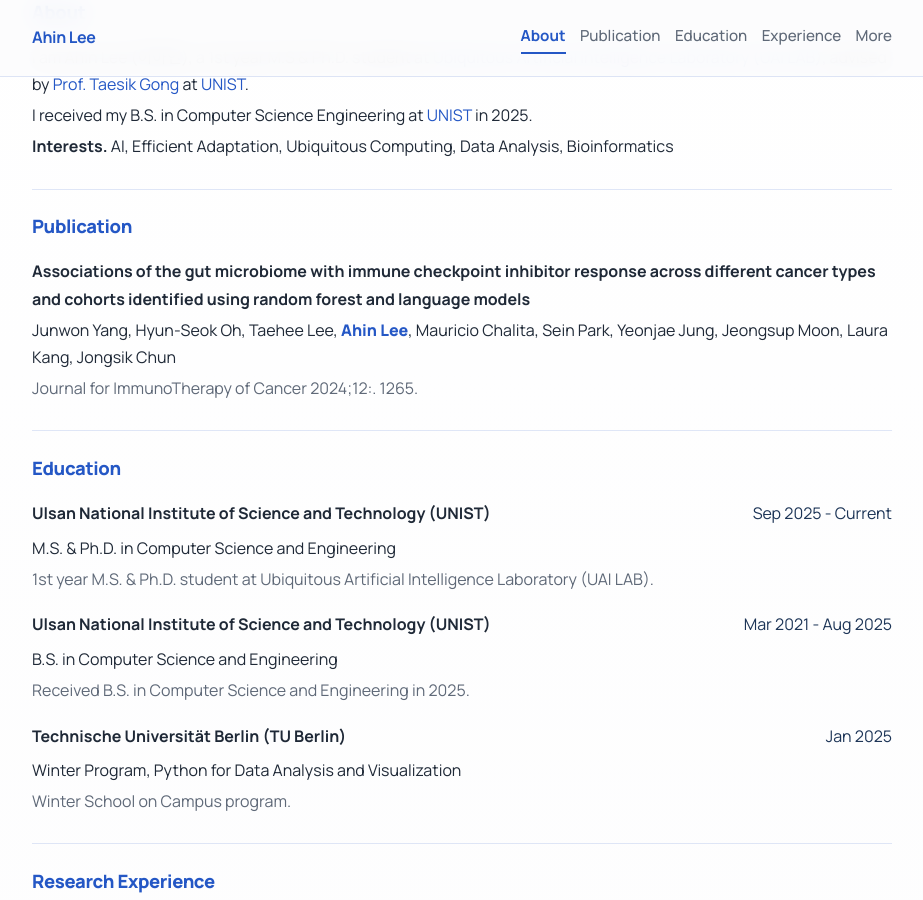
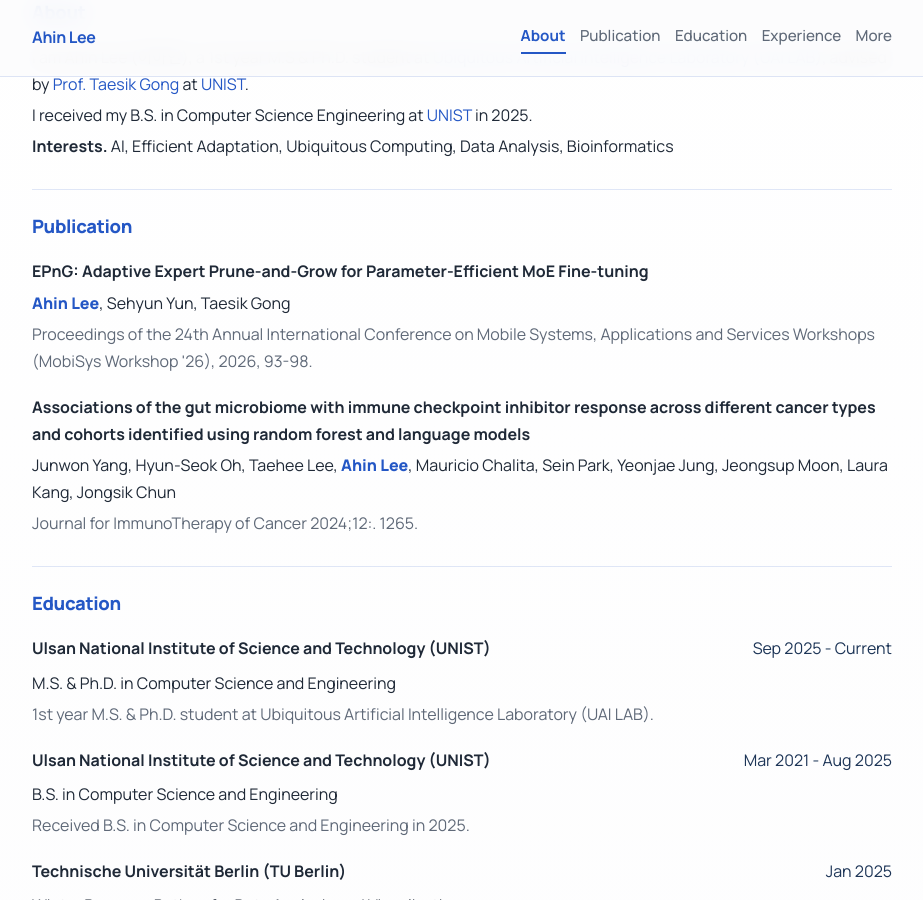
Before and after one commit to ahin-page/ahin-page.github.io, a Jekyll site: the page built from index.md, in a window 1280 px wide and 900 px high, scrolled down 392 px. Shown: the whole window, without its empty margins (178-1101 px from the left). Built offline with Jekyll 4.4.1, drawn with Linux system fonts in a browser that asks for light colours.

Commit message:
image changes, add EPnG

```diff
--- a/_data/profile.yml
+++ b/_data/profile.yml
@@ -2,7 +2,7 @@ name: Ahin Lee
 role: Graduate student of Computer Science and Engineering (CSE), UNIST
 location: Ulsan, Korea
 email: ahin@unist.ac.kr
-photo: /assets/image.png
+photo: /assets/image.jpeg
 objective: I aspire to broaden my perspective through diverse experiences. I aim to develop innovative technologies that contribute to humanity's progress and make a meaningful impact on the world.
 about:
   - 'I am Ahin Lee (이아인), a 1st year M.S & Ph.D. student at <a href="https://sites.google.com/view/uailab/home">Ubiquitous Artificial Intelligence Laboratory (UAI LAB)</a>, advised by <a href="https://sites.google.com/site/taesikgong/">Prof. Taesik Gong</a> at <a href="https://www.unist.ac.kr/">UNIST</a>.'
--- a/_data/publications.yml
+++ b/_data/publications.yml
@@ -1,3 +1,9 @@
+- title: "EPnG: Adaptive Expert Prune-and-Grow for Parameter-Efficient MoE Fine-tuning"
+  authors: Ahin Lee, Sehyun Yun, Taesik Gong
+  url: https://dl.acm.org/doi/10.1145/3812836.3814761
+  venue: Proceedings of the 24th Annual International Conference on Mobile Systems, Applications and Services Workshops (MobiSys Workshop '26), 2026, 93-98.
+  venue_short: Conference
+  year: 2026
 - title: Associations of the gut microbiome with immune checkpoint inhibitor response across different cancer types and cohorts identified using random forest and language models
   authors: Junwon Yang, Hyun-Seok Oh, Taehee Lee, Ahin Lee, Mauricio Chalita, Sein Park, Yeonjae Jung, Jeongsup Moon, Laura Kang, Jongsik Chun
   venue: Journal for ImmunoTherapy of Cancer 2024;12:. 1265.
--- a/_layouts/home.html
+++ b/_layouts/home.html
@@ -28,7 +28,7 @@ layout: default
 
 <section class="intro shell" id="top">
   <div class="intro-photo">
-    <img src="{{ profile.photo | relative_url }}" alt="{{ profile.name }} profile placeholder">
+    <img src="{{ profile.photo | relative_url }}" alt="{{ profile.name }} profile photo">
   </div>
   <div class="intro-copy">
     <h1>{{ profile.name }}</h1>
@@ -57,7 +57,13 @@ layout: default
     {% capture highlighted_name %}<strong class="author-highlight">{{ profile.name }}</strong>{% endcapture %}
     {% assign author_markup = item.authors | replace: profile.name, highlighted_name %}
     <article class="entry">
-      <h3>{{ item.title }}</h3>
+      <h3>
+        {% if item.url %}
+        <a href="{{ item.url }}">{{ item.title }}</a>
+        {% else %}
+        {{ item.title }}
+        {% endif %}
+      </h3>
       <p>{{ author_markup }}</p>
       <p class="muted">{{ item.venue }}</p>
     </article>
```
Also changed, not shown: assets/image.jpeg (added).
